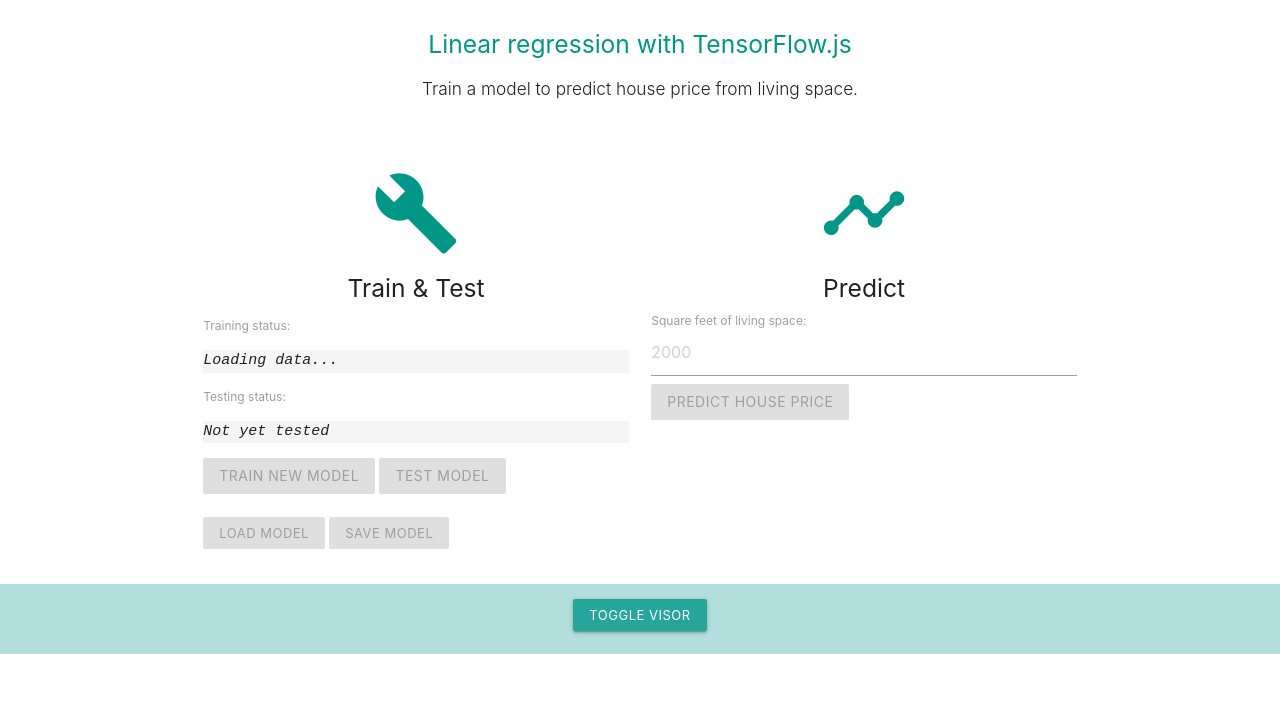
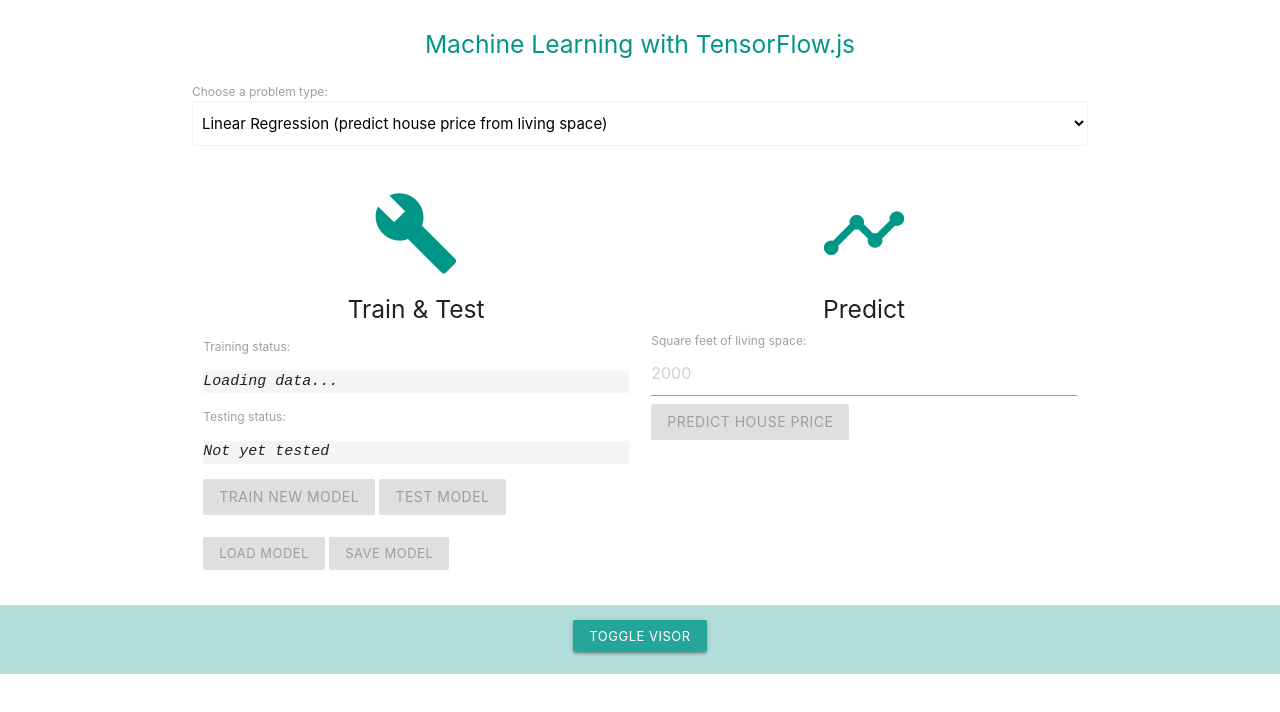
Before and after one commit to kevin-krug/tfjs-linear-regression, a website built with webpack: page src/index.html in a window 1280 px wide. Built offline with nearby package versions, Linux system fonts and the light colour scheme; what @tensorflow/tfjs would draw is missing.

Commit message:
updates markup with problem type dropdown (other problem types not yet implemented)

```diff
--- a/src/index.html
+++ b/src/index.html
@@ -8,13 +8,19 @@
     <div class="section no-pad-bot" id="index-banner">
       <div class="container">
         <h5 class="header center teal-text small">
-          Linear regression with TensorFlow.js
+          Machine Learning with TensorFlow.js
         </h5>
-        <div class="row center">
-          <h6 class="header col s12 light">
-            Train a model to predict house price from living space.
-          </h6>
-        </div>
+      </div>
+    </div>
+
+    <div class="section no-pad-bot">
+      <div class="container">
+        <label for="problem-type-select">Choose a problem type:</label>
+        <select name="problem-types" id="problem-type-select" class="browser-default">
+            <option value="linear-regression">Linear Regression (predict house price from living space)</option>
+            <option value="binary-classification" disabled>Binary Classification (predict if property is on the waterfront from house price and living space)</option>
+            <option value="multi-class-classification" disabled>Multi-class Classification (predict number of bedrooms from house prices and living space)</option>
+        </select>
       </div>
     </div>
 
```
